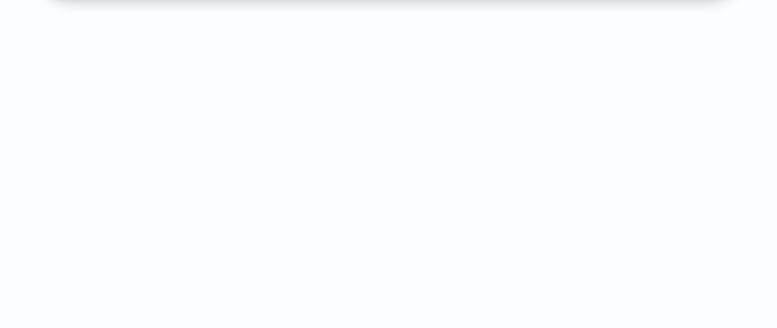
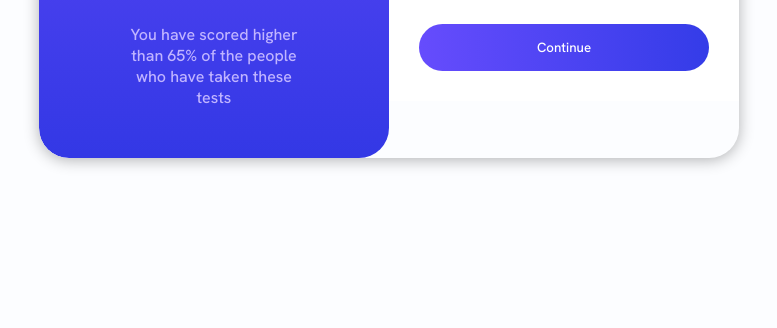
Before and after one commit to OtienohOwinoh/results-summay-component, a plain HTML site: page index.html in a window 1280 px wide. Shown: the part 488-816 px from the top of the page, without its empty margins (251-1028 px from the left). Drawn offline with Linux system fonts and the light colour scheme.

Commit message:
center body container

```diff
--- a/index.css
+++ b/index.css
@@ -10,6 +10,10 @@ body {
 
 
     background-color: #fcfdff;
+    min-height: 100vh;
+    display: flex;
+    text-align: center;
+    align-items:center;
 
 
 
```
